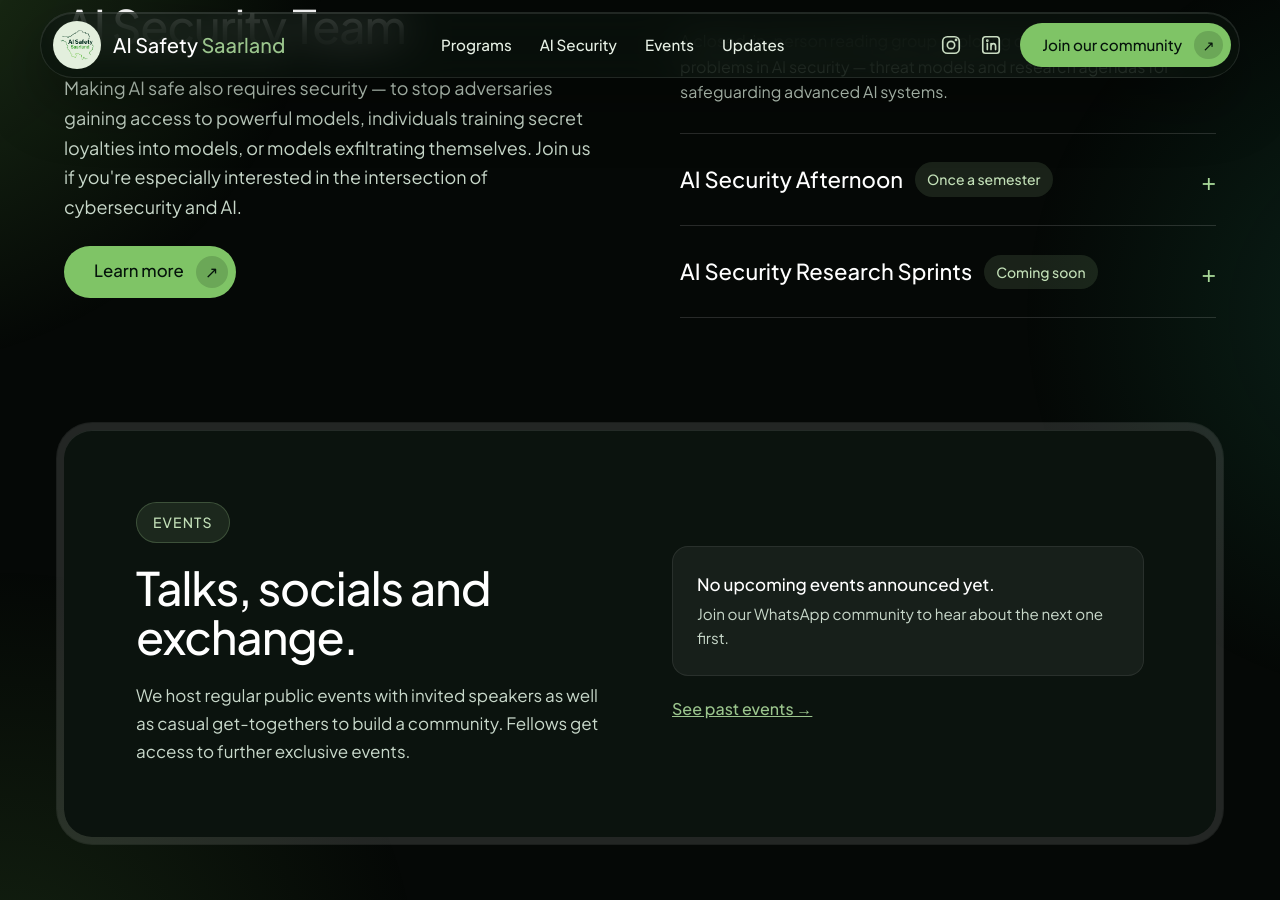
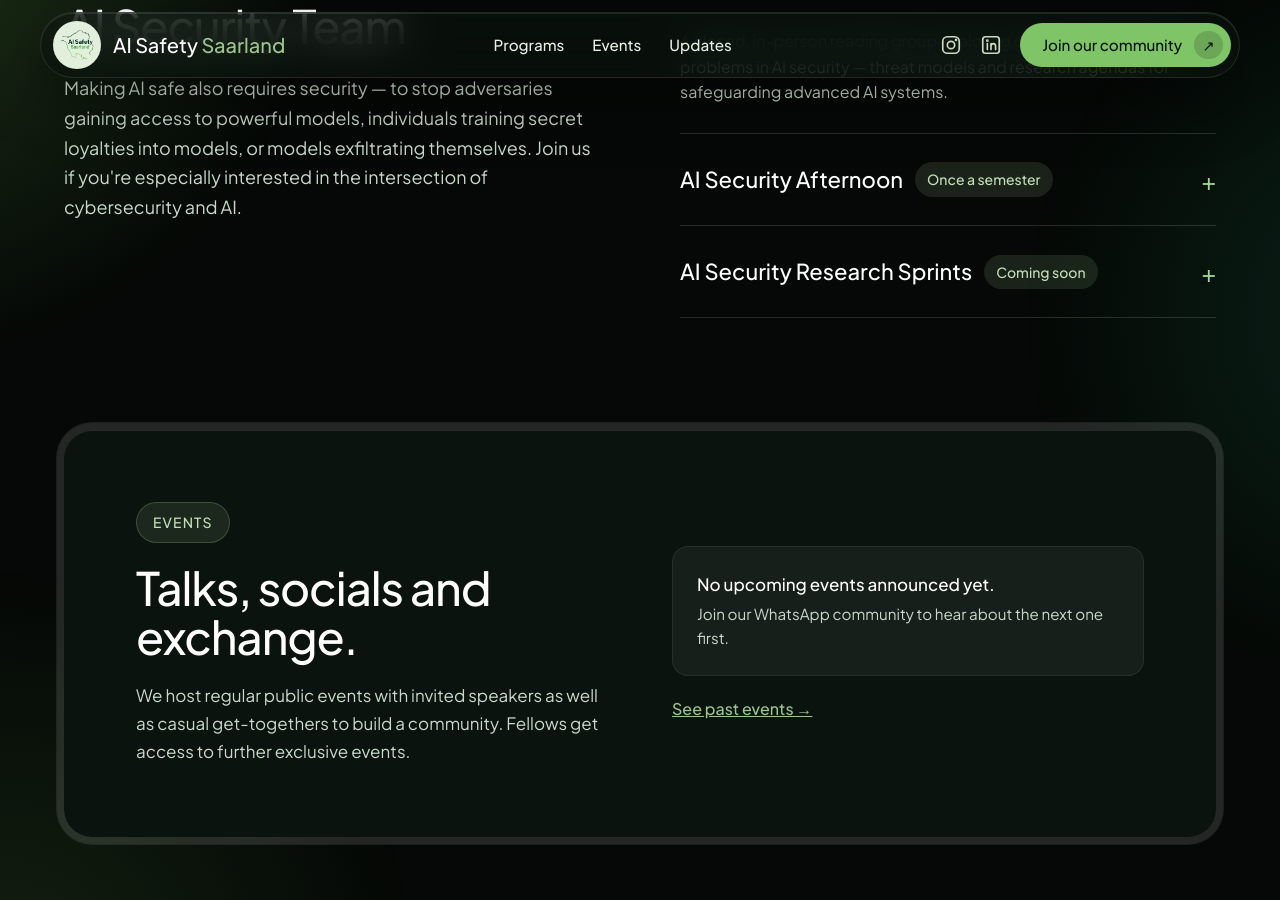
Before and after one commit to palash2404/AI-Safety, a Jekyll site: the page built from index.html, in a window 1280 px wide and 900 px high, scrolled down 3058 px. Built offline with Jekyll 4.4.1, drawn with Linux system fonts in a browser that asks for light colours.

Commit message:
Take AI Security page offline and hide its links
Unpublish ai-security.html and gate the header nav link and the homepage
"Learn more" button behind a new ai_security_live setting (false). The
page code and data stay in the repo.

Co-Authored-By: Claude Opus 5.5 <noreply@anthropic.com>

```diff
--- a/_config.yml
+++ b/_config.yml
@@ -3,6 +3,10 @@ title: AI Safety Saarland
 description: AI Safety Saarland is a student initiative at Saarland University working to make AI go well through reading groups, fellowships and events.
 url: https://ais-saarland.org
 baseurl: ""
+
+# AI Security page is offline for now. To bring it back, set this to true
+# and remove "published: false" from ai-security.html.
+ai_security_live: false
 
 # Links used in the header and footer
 email: info@ais-saarland.org
--- a/_includes/header.html
+++ b/_includes/header.html
@@ -11,7 +11,7 @@
 
     <nav class="site-nav" id="site-nav" aria-label="Main">
       <a href="{{ '/programs/' | relative_url }}"{% if page.nav == 'programs' %} aria-current="page"{% endif %}>Programs</a>
-      <a href="{{ '/ai-security/' | relative_url }}"{% if page.nav == 'security' %} aria-current="page"{% endif %}>AI Security</a>
+      {% if site.ai_security_live %}<a href="{{ '/ai-security/' | relative_url }}"{% if page.nav == 'security' %} aria-current="page"{% endif %}>AI Security</a>{% endif %}
       <a href="{{ '/' | relative_url }}#events">Events</a>
       <a href="{{ '/updates.html' | relative_url }}"{% if page.nav == 'updates' %} aria-current="page"{% endif %}>Updates</a>
       <a href="{{ site.whatsapp }}" target="_blank" rel="noopener noreferrer" class="btn btn-primary nav-join">Join our community</a>
--- a/ai-security.html
+++ b/ai-security.html
@@ -3,6 +3,7 @@ title: AI Security
 description: A community at Saarland University for students and researchers working at the intersection of cybersecurity and AI safety.
 nav: security
 permalink: /ai-security/
+published: false # offline for now, see ai_security_live in _config.yml
 ---
 {% assign s = site.data.ai_security %}
 <main>
--- a/index.html
+++ b/index.html
@@ -89,7 +89,7 @@ nav: home
       <p class="eyebrow">Sub-chapter</p>
       <h2>{{ home.security.title | escape }}</h2>
       <p>{{ home.security.text | escape }}</p>
-      {% if home.security.link and home.security.link != "" %}<a href="{{ home.security.link }}" class="btn btn-primary btn-lg">Learn more</a>{% endif %}
+      {% if site.ai_security_live and home.security.link and home.security.link != "" %}<a href="{{ home.security.link }}" class="btn btn-primary btn-lg">Learn more</a>{% endif %}
     </div>
 
     <div class="accordion">
```
